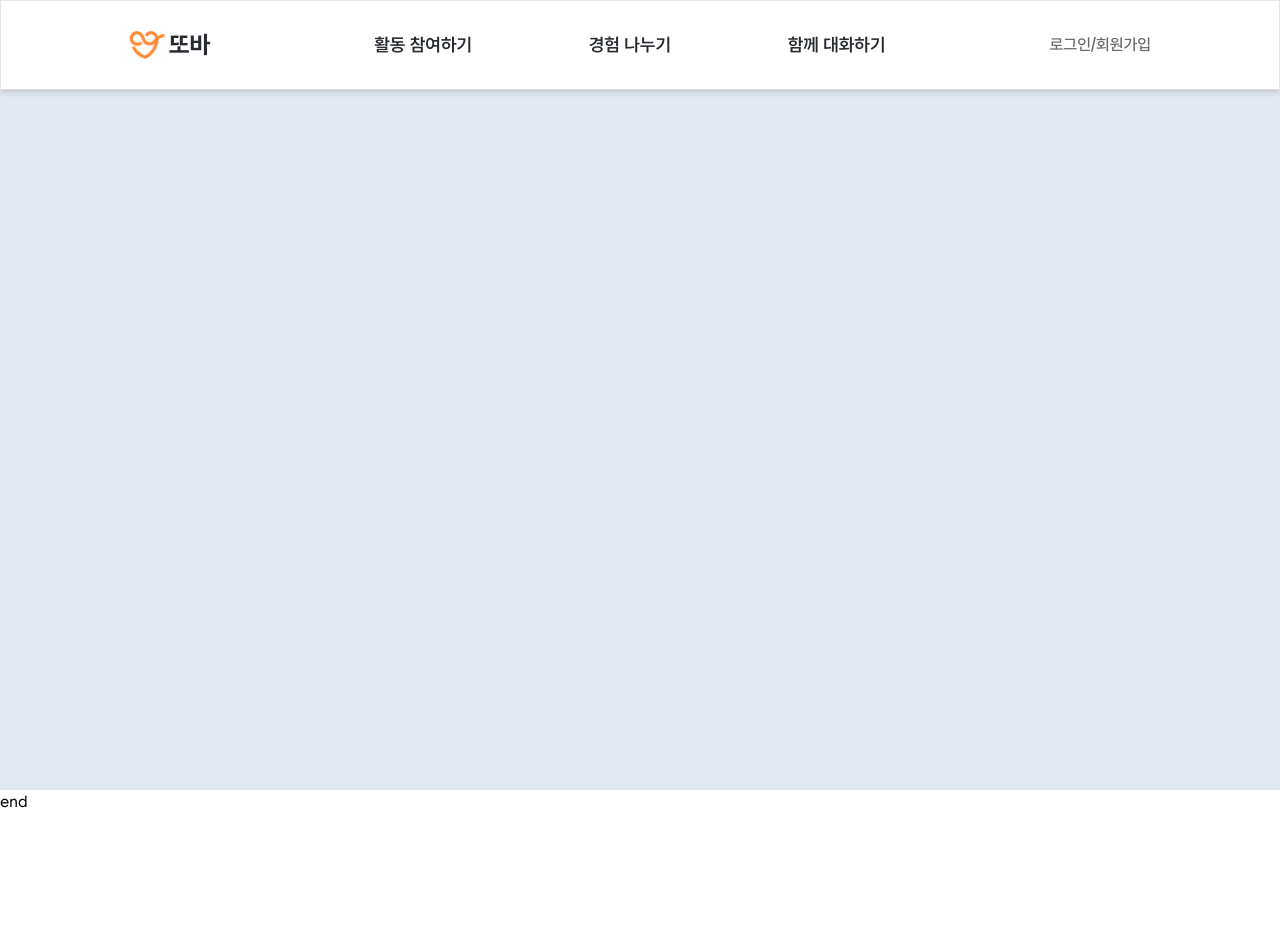
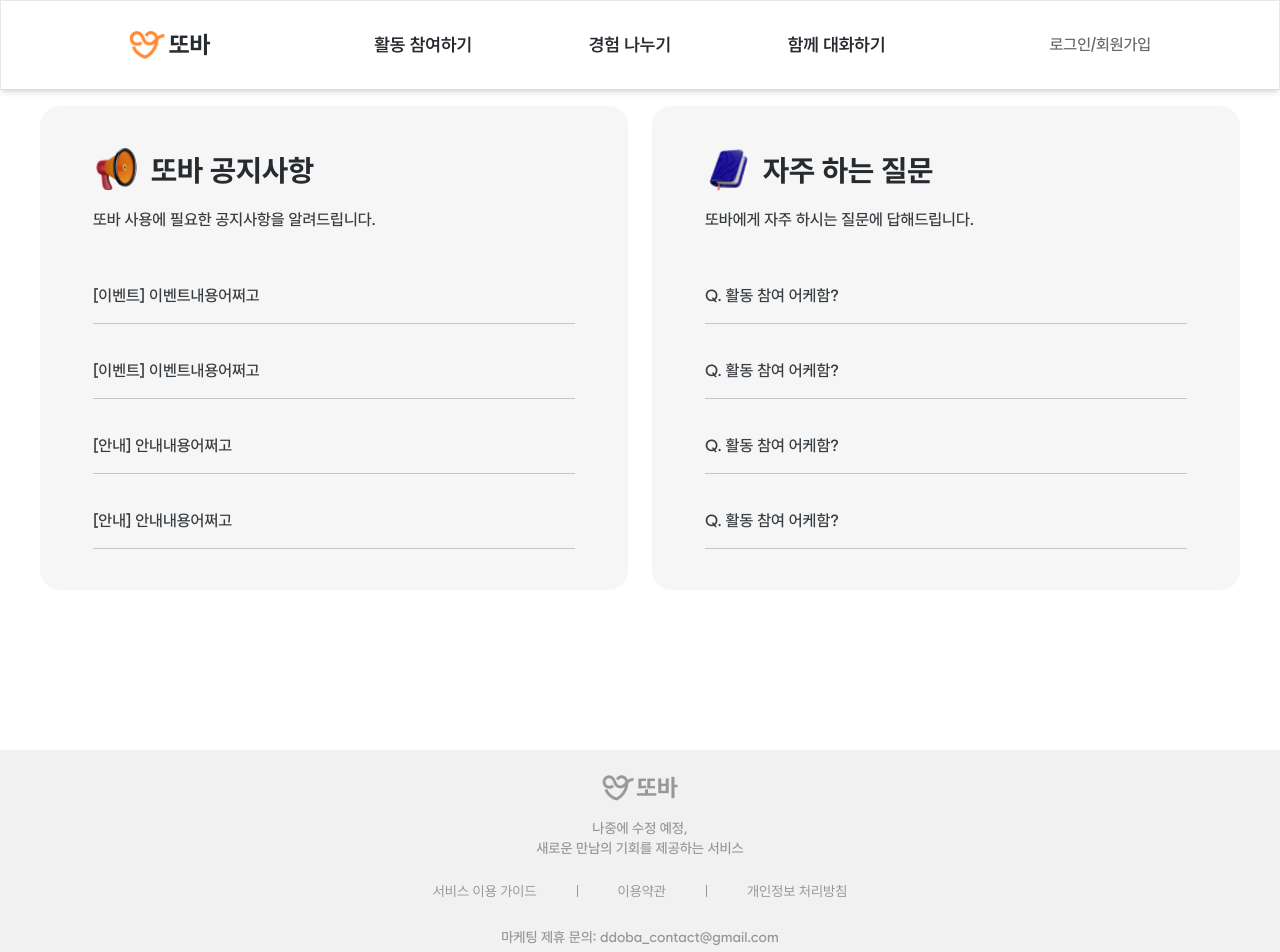
Before and after one commit to Kusitms-29th-Meetup-TeamE/Frontend, a Next.js app: page /seohyun in a window 1280 px wide. Shown: the top 952 px of the page. Built offline with nearby package versions, Linux system fonts and the light colour scheme.

Commit message:
✅ Test:
ISSUES CLOSED: test notice container

```diff
--- a/src/app/seohyun/page.tsx
+++ b/src/app/seohyun/page.tsx
@@ -1,10 +1,12 @@
 import React from 'react';
+
+import Notice from '@/containers/main/Notice';
 
 const TestPage = () => {
   return (
     <>
-      <div className="w-full h-[700px] bg-slate-200" />
-      <h3>end</h3>
+      <div className="flex gap-2 p-2"></div>
+      <Notice />
     </>
   );
 };
```
